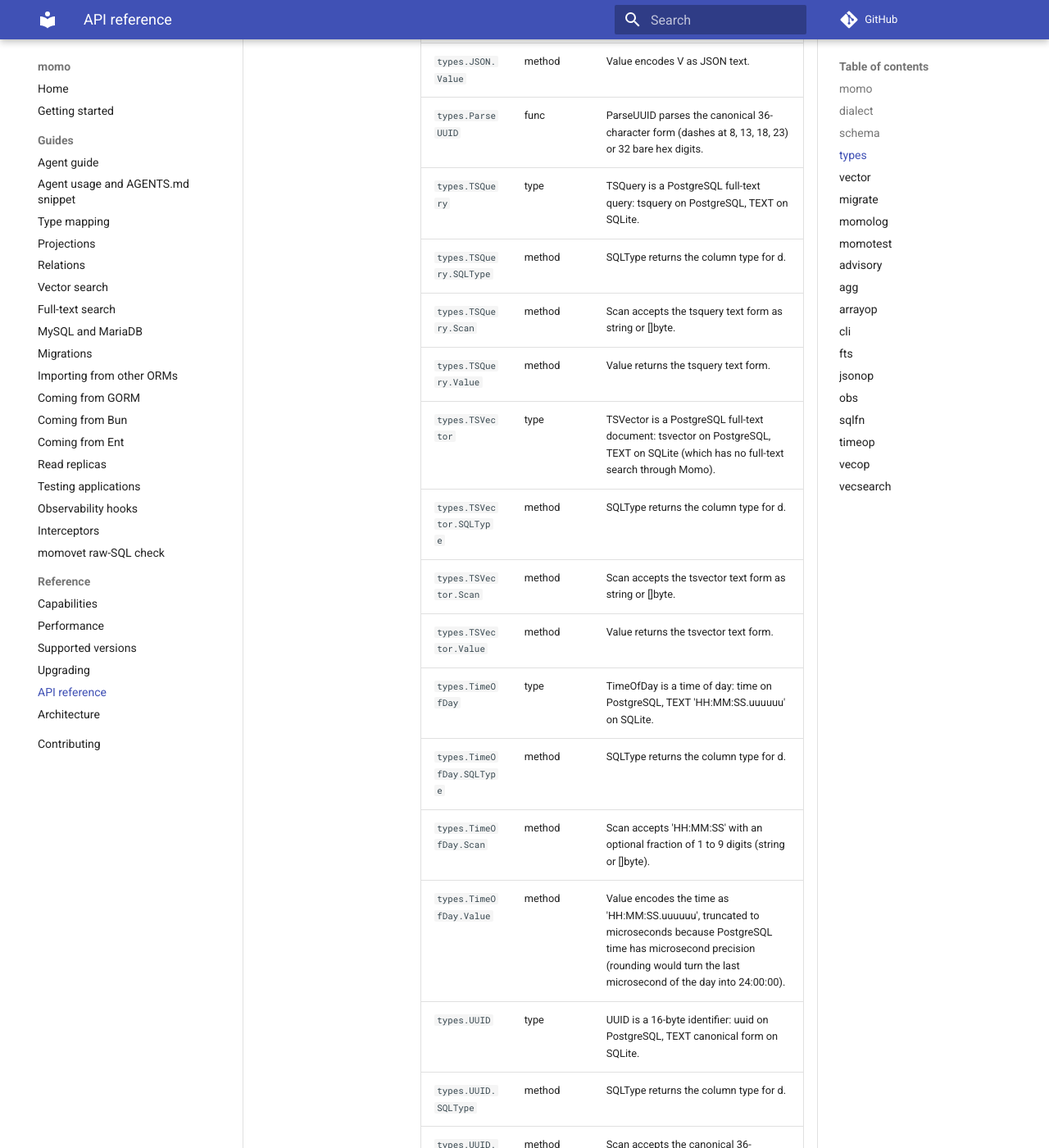
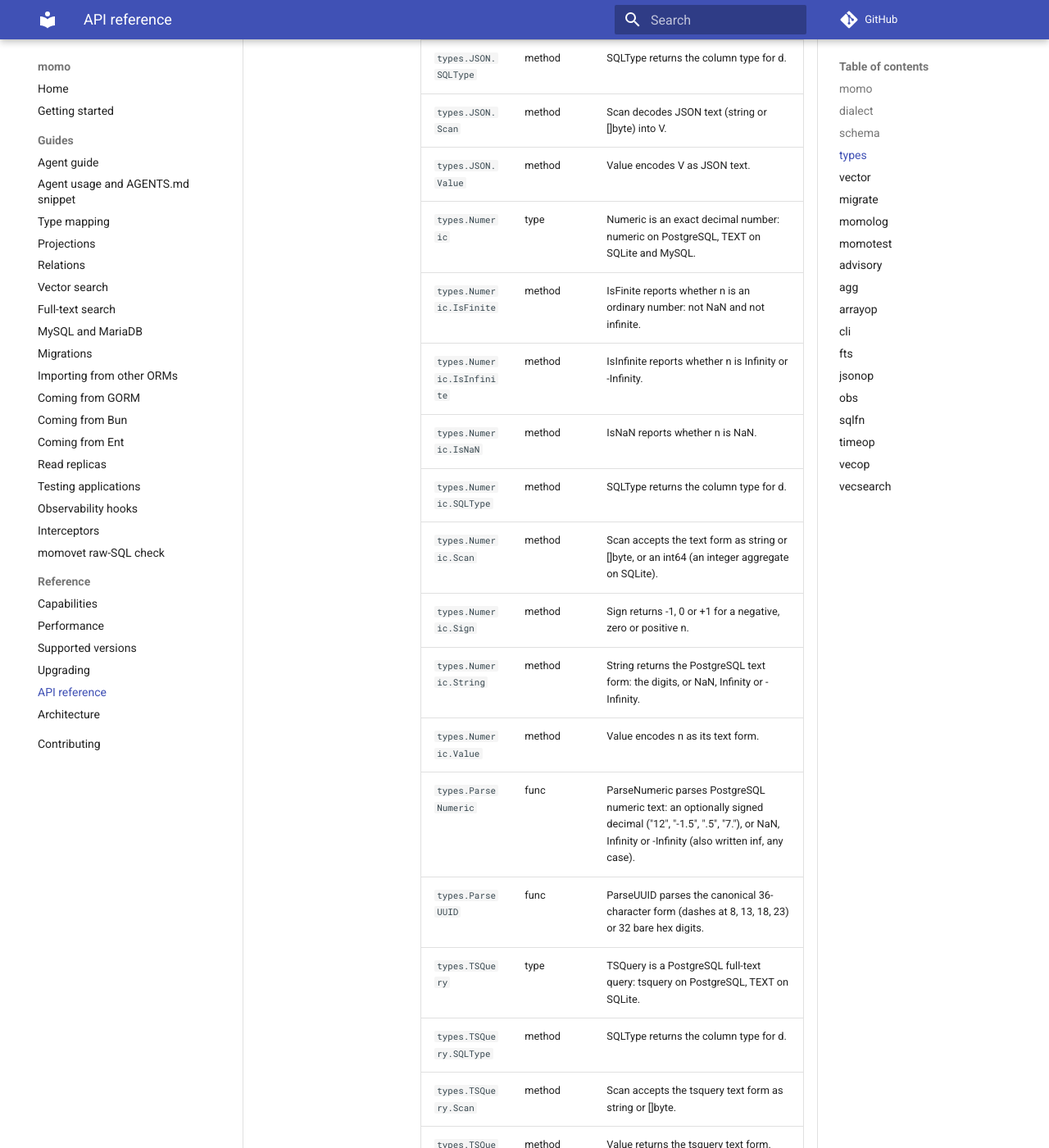
Before and after one commit to azrtydxb/momo, an MkDocs documentation site: the page built from docs/reference.md, in a window 1280 px wide and 1400 px high, scrolled down 79630 px. Shown: the whole window at 82% size. Built offline with MkDocs 1.6.1 and Material for MkDocs 9.7.7, drawn with Linux system fonts in a browser that asks for light colours; comment, search, counter and statistics services are not loaded; the version menu is left out; some of the changed text lies outside the part shown.

Commit message:
docs: regenerate reference for Date infinity and Numeric

```diff
--- a/docs/reference.md
+++ b/docs/reference.md
@@ -696,39 +696,50 @@ Import path: `github.com/azrtydxb/momo/schema`
 
 Import path: `github.com/azrtydxb/momo/types`
 
-| Identifier                | Kind   | Synopsis                                                                                                                                                                                      |
-| ------------------------- | ------ | --------------------------------------------------------------------------------------------------------------------------------------------------------------------------------------------- |
-| `types.Codec`             | type   | Codec is the custom-type contract: database/sql scanning, driver value encoding and the SQL type per dialect.                                                                                 |
-| `types.Date`              | type   | Date is a calendar date (no time zone): date on PostgreSQL, TEXT 'YYYY-MM-DD' on SQLite.                                                                                                      |
-| `types.Date.SQLType`      | method | SQLType returns the column type for d.                                                                                                                                                        |
-| `types.Date.Scan`         | method | Scan accepts 'YYYY-MM-DD' as string or \[\]byte, or a time.Time (as pgx returns for date columns), whose calendar day in its own location is kept.                                            |
-| `types.Date.Value`        | method | Value encodes the date as 'YYYY-MM-DD' using the year, month and day of Time in its own location.                                                                                             |
-| `types.Hstore`            | type   | Hstore is map\[string\]*string: hstore on PostgreSQL, TEXT JSON on SQLite.                                                                                                                    |
-| `types.Hstore.SQLType`    | method | SQLType returns the column type for d.                                                                                                                                                        |
-| `types.Hstore.Scan`       | method | Scan accepts the PostgreSQL hstore text form or a JSON object (string or \[\]byte).                                                                                                           |
-| `types.Hstore.Value`      | method | Value returns the hstore text form, e.g.                                                                                                                                                      |
-| `types.JSON`              | type   | JSON\[T\] stores any JSON-encodable T: jsonb on PostgreSQL, TEXT on SQLite.                                                                                                                   |
-| `types.JSON.SQLType`      | method | SQLType returns the column type for d.                                                                                                                                                        |
-| `types.JSON.Scan`         | method | Scan decodes JSON text (string or \[\]byte) into V.                                                                                                                                           |
-| `types.JSON.Value`        | method | Value encodes V as JSON text.                                                                                                                                                                 |
-| `types.ParseUUID`         | func   | ParseUUID parses the canonical 36-character form (dashes at 8, 13, 18, 23) or 32 bare hex digits.                                                                                             |
-| `types.TSQuery`           | type   | TSQuery is a PostgreSQL full-text query: tsquery on PostgreSQL, TEXT on SQLite.                                                                                                               |
-| `types.TSQuery.SQLType`   | method | SQLType returns the column type for d.                                                                                                                                                        |
-| `types.TSQuery.Scan`      | method | Scan accepts the tsquery text form as string or \[\]byte.                                                                                                                                     |
-| `types.TSQuery.Value`     | method | Value returns the tsquery text form.                                                                                                                                                          |
-| `types.TSVector`          | type   | TSVector is a PostgreSQL full-text document: tsvector on PostgreSQL, TEXT on SQLite (which has no full-text search through Momo).                                                             |
-| `types.TSVector.SQLType`  | method | SQLType returns the column type for d.                                                                                                                                                        |
-| `types.TSVector.Scan`     | method | Scan accepts the tsvector text form as string or \[\]byte.                                                                                                                                    |
-| `types.TSVector.Value`    | method | Value returns the tsvector text form.                                                                                                                                                         |
-| `types.TimeOfDay`         | type   | TimeOfDay is a time of day: time on PostgreSQL, TEXT 'HH:MM:SS.uuuuuu' on SQLite.                                                                                                             |
-| `types.TimeOfDay.SQLType` | method | SQLType returns the column type for d.                                                                                                                                                        |
-| `types.TimeOfDay.Scan`    | method | Scan accepts 'HH:MM:SS' with an optional fraction of 1 to 9 digits (string or \[\]byte).                                                                                                      |
-| `types.TimeOfDay.Value`   | method | Value encodes the time as 'HH:MM:SS.uuuuuu', truncated to microseconds because PostgreSQL time has microsecond precision (rounding would turn the last microsecond of the day into 24:00:00). |
-| `types.UUID`              | type   | UUID is a 16-byte identifier: uuid on PostgreSQL, TEXT canonical form on SQLite.                                                                                                              |
-| `types.UUID.SQLType`      | method | SQLType returns the column type for d.                                                                                                                                                        |
-| `types.UUID.Scan`         | method | Scan accepts the canonical 36-character form or 32 bare hex digits (string or \[\]byte), or exactly 16 raw bytes.                                                                             |
-| `types.UUID.String`       | method | String returns the canonical 36-character lowercase form.                                                                                                                                     |
-| `types.UUID.Value`        | method | Value returns the canonical string, which PostgreSQL casts to uuid.                                                                                                                           |
+| Identifier                 | Kind   | Synopsis                                                                                                                                                                                      |
+| -------------------------- | ------ | --------------------------------------------------------------------------------------------------------------------------------------------------------------------------------------------- |
+| `types.Codec`              | type   | Codec is the custom-type contract: database/sql scanning, driver value encoding and the SQL type per dialect.                                                                                 |
+| `types.Date`               | type   | Date is a calendar date (no time zone): date on PostgreSQL, TEXT 'YYYY-MM-DD' on SQLite and MySQL.                                                                                            |
+| `types.Date.IsFinite`      | method | IsFinite reports whether d is an ordinary calendar date, not infinity or -infinity.                                                                                                           |
+| `types.Date.SQLType`       | method | SQLType returns the column type for d.                                                                                                                                                        |
+| `types.Date.Scan`          | method | Scan accepts 'YYYY-MM-DD', 'infinity' or '-infinity' as string or \[\]byte, or a time.Time (as pgx returns for date columns), whose calendar day in its own location is kept.                 |
+| `types.Date.Value`         | method | Value encodes the date as 'YYYY-MM-DD' using the year, month and day of Time in its own location, or as 'infinity' or '-infinity'.                                                            |
+| `types.Hstore`             | type   | Hstore is map\[string\]*string: hstore on PostgreSQL, TEXT JSON on SQLite.                                                                                                                    |
+| `types.Hstore.SQLType`     | method | SQLType returns the column type for d.                                                                                                                                                        |
+| `types.Hstore.Scan`        | method | Scan accepts the PostgreSQL hstore text form or a JSON object (string or \[\]byte).                                                                                                           |
+| `types.Hstore.Value`       | method | Value returns the hstore text form, e.g.                                                                                                                                                      |
+| `types.JSON`               | type   | JSON\[T\] stores any JSON-encodable T: jsonb on PostgreSQL, TEXT on SQLite.                                                                                                                   |
+| `types.JSON.SQLType`       | method | SQLType returns the column type for d.                                                                                                                                                        |
+| `types.JSON.Scan`          | method | Scan decodes JSON text (string or \[\]byte) into V.                                                                                                                                           |
+| `types.JSON.Value`         | method | Value encodes V as JSON text.                                                                                                                                                                 |
+| `types.Numeric`            | type   | Numeric is an exact decimal number: numeric on PostgreSQL, TEXT on SQLite and MySQL.                                                                                                          |
+| `types.Numeric.IsFinite`   | method | IsFinite reports whether n is an ordinary number: not NaN and not infinite.                                                                                                                   |
+| `types.Numeric.IsInfinite` | method | IsInfinite reports whether n is Infinity or -Infinity.                                                                                                                                        |
+| `types.Numeric.IsNaN`      | method | IsNaN reports whether n is NaN.                                                                                                                                                               |
+| `types.Numeric.SQLType`    | method | SQLType returns the column type for d.                                                                                                                                                        |
+| `types.Numeric.Scan`       | method | Scan accepts the text form as string or \[\]byte, or an int64 (an integer aggregate on SQLite).                                                                                               |
+| `types.Numeric.Sign`       | method | Sign returns -1, 0 or +1 for a negative, zero or positive n.                                                                                                                                  |
+| `types.Numeric.String`     | method | String returns the PostgreSQL text form: the digits, or NaN, Infinity or -Infinity.                                                                                                           |
+| `types.Numeric.Value`      | method | Value encodes n as its text form.                                                                                                                                                             |
+| `types.ParseNumeric`       | func   | ParseNumeric parses PostgreSQL numeric text: an optionally signed decimal ("12", "-1.5", ".5", "7."), or NaN, Infinity or -Infinity (also written inf, any case).                             |
+| `types.ParseUUID`          | func   | ParseUUID parses the canonical 36-character form (dashes at 8, 13, 18, 23) or 32 bare hex digits.                                                                                             |
+| `types.TSQuery`            | type   | TSQuery is a PostgreSQL full-text query: tsquery on PostgreSQL, TEXT on SQLite.                                                                                                               |
+| `types.TSQuery.SQLType`    | method | SQLType returns the column type for d.                                                                                                                                                        |
+| `types.TSQuery.Scan`       | method | Scan accepts the tsquery text form as string or \[\]byte.                                                                                                                                     |
+| `types.TSQuery.Value`      | method | Value returns the tsquery text form.                                                                                                                                                          |
+| `types.TSVector`           | type   | TSVector is a PostgreSQL full-text document: tsvector on PostgreSQL, TEXT on SQLite (which has no full-text search through Momo).                                                             |
+| `types.TSVector.SQLType`   | method | SQLType returns the column type for d.                                                                                                                                                        |
+| `types.TSVector.Scan`      | method | Scan accepts the tsvector text form as string or \[\]byte.                                                                                                                                    |
+| `types.TSVector.Value`     | method | Value returns the tsvector text form.                                                                                                                                                         |
+| `types.TimeOfDay`          | type   | TimeOfDay is a time of day: time on PostgreSQL, TEXT 'HH:MM:SS.uuuuuu' on SQLite.                                                                                                             |
+| `types.TimeOfDay.SQLType`  | method | SQLType returns the column type for d.                                                                                                                                                        |
+| `types.TimeOfDay.Scan`     | method | Scan accepts 'HH:MM:SS' with an optional fraction of 1 to 9 digits (string or \[\]byte).                                                                                                      |
+| `types.TimeOfDay.Value`    | method | Value encodes the time as 'HH:MM:SS.uuuuuu', truncated to microseconds because PostgreSQL time has microsecond precision (rounding would turn the last microsecond of the day into 24:00:00). |
+| `types.UUID`               | type   | UUID is a 16-byte identifier: uuid on PostgreSQL, TEXT canonical form on SQLite.                                                                                                              |
+| `types.UUID.SQLType`       | method | SQLType returns the column type for d.                                                                                                                                                        |
+| `types.UUID.Scan`          | method | Scan accepts the canonical 36-character form or 32 bare hex digits (string or \[\]byte), or exactly 16 raw bytes.                                                                             |
+| `types.UUID.String`        | method | String returns the canonical 36-character lowercase form.                                                                                                                                     |
+| `types.UUID.Value`         | method | Value returns the canonical string, which PostgreSQL casts to uuid.                                                                                                                           |
 
 ## vector
 
```
